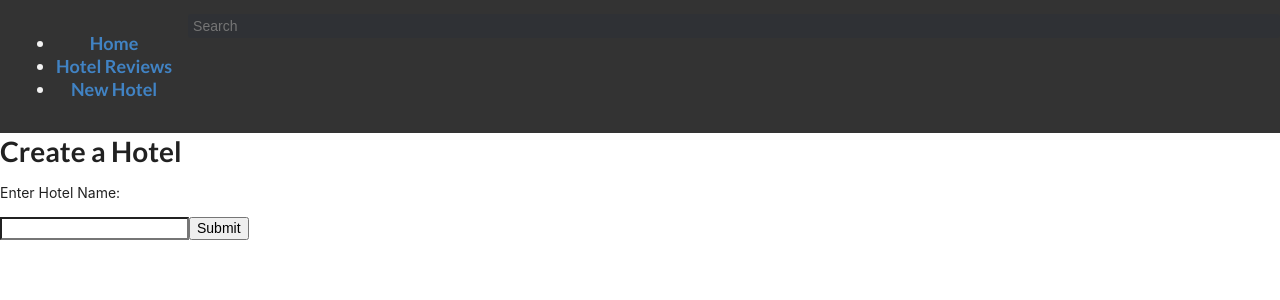
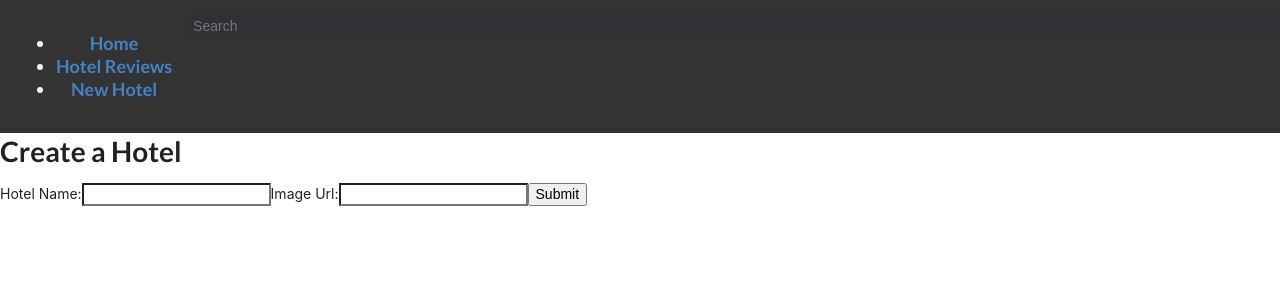
Before and after one commit to ashucoding/hotel-scape, a React (Create React App) app in the folder hotel-scape-frontend/: page /hotels/new in a window 1280 px wide. Shown: the top 300 px of the page. Built offline with nearby package versions, Linux system fonts and the light colour scheme.

Commit message:
Added ability to create a hotel

```diff
--- a/hotel-scape-frontend/src/CreateHotel.js
+++ b/hotel-scape-frontend/src/CreateHotel.js
@@ -1,13 +1,51 @@
 import React from "react";
+import { useState } from "react";
+import { useHistory } from "react-router-dom";
 
 function CreateHotel() {
+  const [hotelName, setHotelName] = useState("");
+  const [hotelImgUrl, setHotelImgUrl] = useState("");
+  const history = useHistory();
+
+  const handleSubmit = (event) => {
+    event.preventDefault();
+    fetch("/api/v1/hotels", {
+      method: "POST",
+      headers: {
+        "Content-Type": "application/json",
+      },
+      body: JSON.stringify({
+        hotel: {
+          name: hotelName,
+          image_url: hotelImgUrl,
+        },
+      }),
+    })
+      .then((resp) => resp.json())
+      .then((respJSON) => {
+        history.push("/");
+      });
+  };
+
   return (
     <div>
+      <h1>Create a Hotel</h1>
       <form>
-        <h1>Create a Hotel</h1>
-        <p>Enter Hotel Name:</p>
-        <input type="text" />
-        <input type="submit" />
+        <label for="name">Hotel Name:</label>
+        <input
+          type="text"
+          value={hotelName}
+          onChange={(e) => setHotelName(e.target.value)}
+          name="name"
+        />
+        <label for="image_url">Image Url:</label>
+        <input
+          type="text"
+          value={hotelImgUrl}
+          onChange={(e) => setHotelImgUrl(e.target.value)}
+          name="image_url"
+        />
+        <input type="submit" onClick={handleSubmit} />
       </form>
     </div>
   );
```
